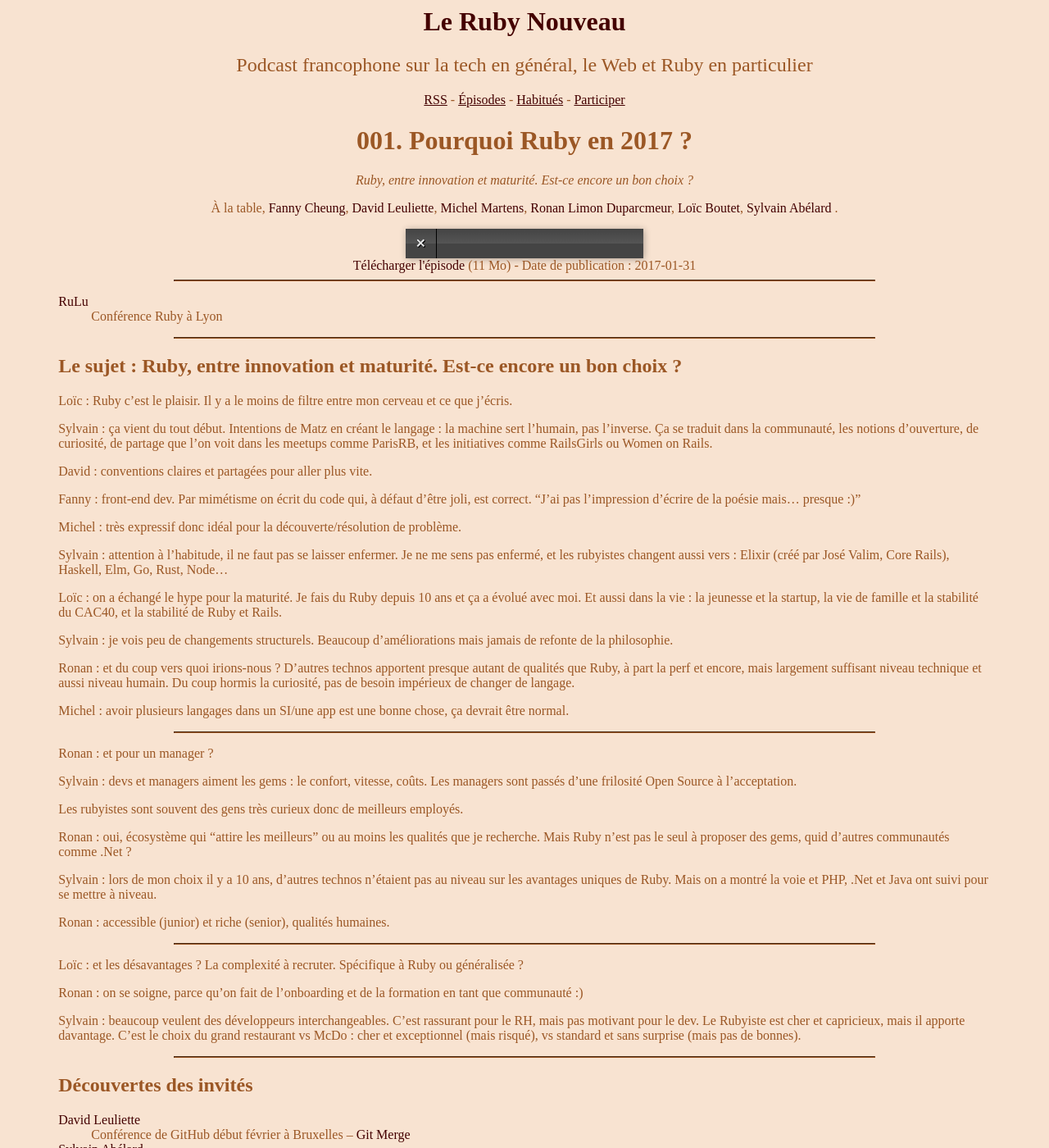
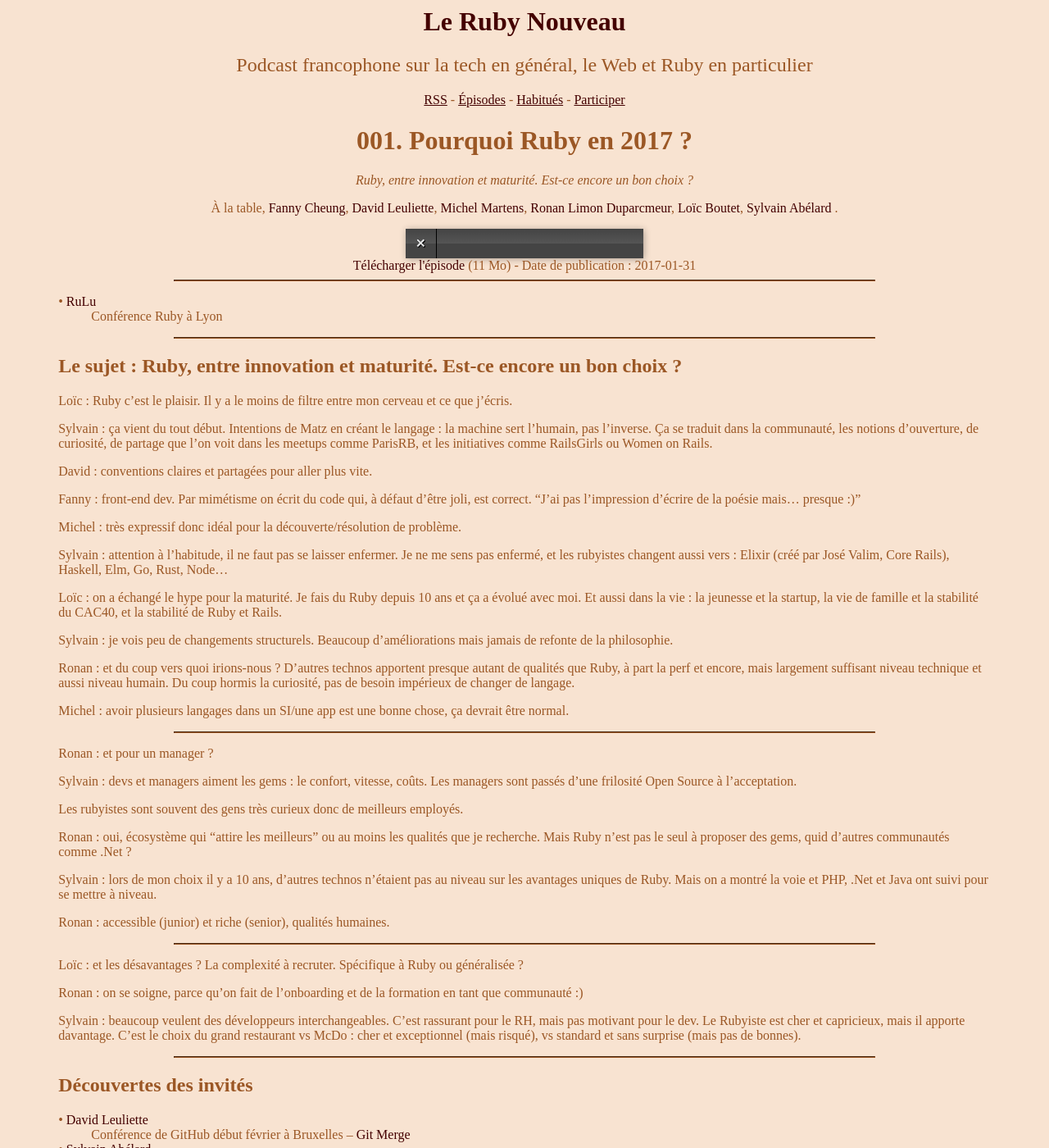
Before and after one commit to jlecour/lerubynouveau.fr, a Jekyll site: the page built from _episodes/001.md, in a window 1280 px wide and 1400 px high. Shown: the whole window at 82% size. Built offline with Jekyll 4.4.1, drawn with Linux system fonts in a browser that asks for light colours; some web fonts are replaced.

```diff
--- a/_includes/actus.html
+++ b/_includes/actus.html
@@ -1,6 +1,4 @@
-<dl>
-{% for actu in include.actus %}
-  <dt><a href="{{ actu.link }}">{{ actu.title }}</a></dt>
-  <dd>{{ actu.comment }}</dd>
-{% endfor %}
-</dl>
+<dl>{% for actu in include.actus %}
+  <dt>•&nbsp;<a href="{{ actu.link }}">{{ actu.title }}</a></dt>{% if include.from_feed == true %}<br />{% endif %}
+  {% if include.from_feed == true %}&nbsp;&nbsp;&nbsp;&nbsp;{% endif %}<dd>{{ actu.comment }}</dd>{% if include.from_feed == true %}<br />{% endif %}
+{% endfor %}</dl>
--- a/_includes/discoveries.html
+++ b/_includes/discoveries.html
@@ -1,10 +1,9 @@
-<h2>Découvertes des invités</h2>
-<dl>
-{% for d in include.discoveries %}
+<h2>{% if include.from_feed == true %}# {% endif %}Découvertes des invités</h2>{% if include.from_feed == true %}<br />{% endif %}
+<dl>{% for d in include.discoveries %}
+  {% if include.from_feed == true %}<br />{% endif %}
   {% assign hab = site.habitues | where:"username", d[0] | first %}
-  <dt><a href="{{ site.url }}{{ site.baseurl }}/habitues/{{ hab.username }}.html">{{ hab.name }}</a></dt>
+  <dt>•&nbsp;<a href="{{ site.url }}{{ site.baseurl }}/habitues/{{ hab.username }}.html">{{ hab.name }}</a></dt>{% if include.from_feed == true %}<br />{% endif %}
   {% for pick in d[1].picks %}
-    <dd>{{ pick.comment }}&nbsp;– <a href="{{ pick.link }}">{{ pick.title }}</a></dd>
+    {% if include.from_feed == true %}&nbsp;&nbsp;&nbsp;&nbsp;{% endif %}<dd>{{ pick.comment }}{% if pick.comment %}&nbsp;– {% endif %}<a href="{{ pick.link }}">{{ pick.title }}</a></dd>{% if include.from_feed == true %}<br />{% endif %}
   {% endfor %}
-{% endfor %}
-</dl>
+{% endfor %}</dl>
```
Also changed, not shown: feed.xml (+11 -6 lines).
